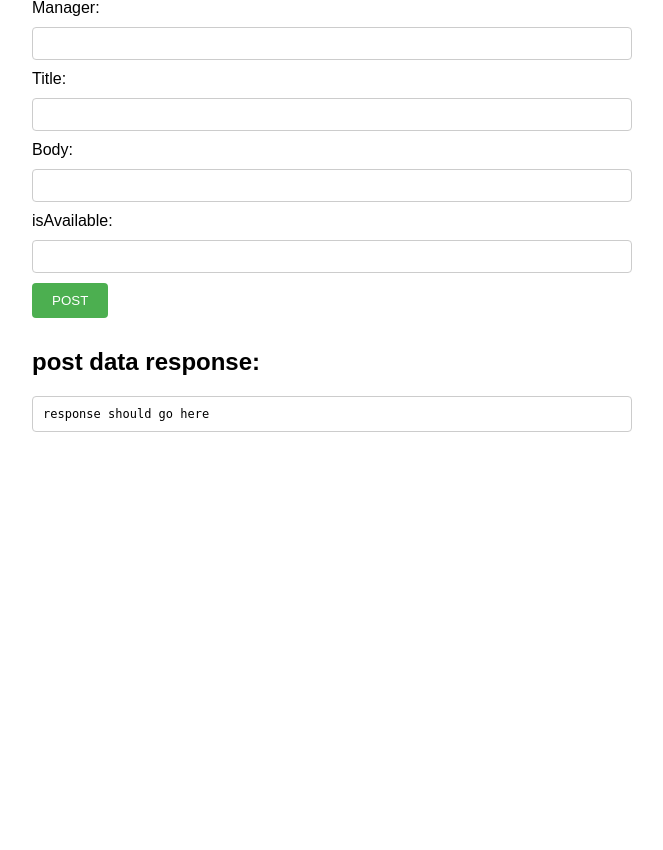
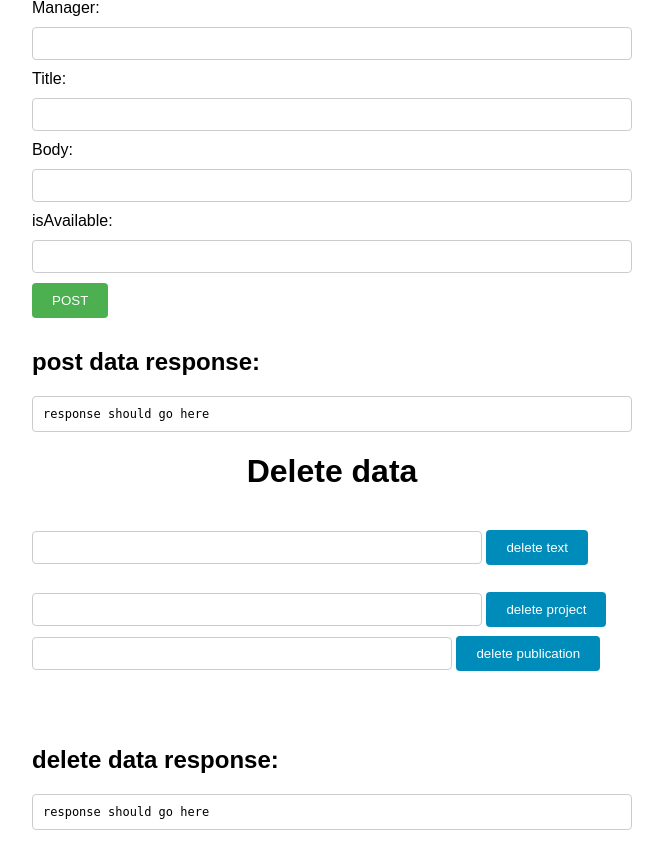
Before and after one commit to Procentaurus/ArticleManager, a Django app: page / in a window 1280 px wide. Shown: the part 2063-2913 px from the top of the page, without its empty margins (308-971 px from the left). Before the commit the page ends 2495 px from the top, so only its background shows below. Run offline with Django 4.2, Linux system fonts and the light colour scheme.

Commit message:
Add 'Delete data'

```diff
--- a/frontend/templates/frontend/index.html
+++ b/frontend/templates/frontend/index.html
@@ -65,7 +65,8 @@
 
         #registerAndLoginResponseContainer,
         #getDataResponseContainer,
-        #postDataResponseContainer {
+        #postDataResponseContainer,
+        #deleteDataResponseContainer {
             margin-top: 20px;
             padding: 10px;
             border: 1px solid #ccc;
@@ -82,7 +83,10 @@
         #textButton,
         #projectButton,
         #publicationsButton,
-        #publicationButton {
+        #publicationButton,
+        #deleteTextButton,
+        #deleteProjectButton,
+        #deletePublicationButton {
             background-color: #008CBA;
             color: white;
             padding: 10px 20px;
@@ -97,8 +101,14 @@
 
         #textTextField,
         #projectTextField,
-        #publicationTextField {
+        #publicationTextField,
+        #deleteTextTextField,
+        #deleteProjectTextField {
             width: 75%;
+        }
+
+        #deletePublicationTextField {
+            width: 70%;
         }
     </style>
 
@@ -233,6 +243,27 @@
 
     <h2>post data response:</h2>
     <div id="postDataResponseContainer">response should go here</div>
+
+    <h1>Delete data</h1>
+
+    <br/>
+    <div>
+        <input type="text" id="deleteTextTextField">
+        <button id="deleteTextButton">delete text</button>
+    </div>
+    <br/>
+    <div>
+        <input type="text" id="deleteProjectTextField">
+        <button id="deleteProjectButton">delete project</button>
+    </div>
+    <div>
+        <input type="text" id="deletePublicationTextField">
+        <button id="deletePublicationButton">delete publication</button>
+    </div>
+    <br/>
+    <br/>
+    <h2>delete data response:</h2>
+    <div id="deleteDataResponseContainer">response should go here</div>
 </div>
 
 
@@ -439,6 +470,7 @@
             }
         });
         }
+        localStorage.removeItem('token');
     });
 
     document.getElementById("textsButton").addEventListener("click", function () {
@@ -631,6 +663,106 @@
         }
     });
 
+    document.getElementById("deleteProjectButton").addEventListener("click", function () {
+        var token = localStorage.getItem('token');
+        var projectName = document.getElementById("deleteProjectTextField").value;
+        if(token !== '' && token != null) {
+            $.ajax({
+            type: 'DELETE',
+            url: 'http://127.0.0.1:8000/internal/projects/' + projectName + '/',
+            headers: {
+                'Authorization': 'Token ' + token
+            },
+            success: function (response) {
+                printResponseForDeleteData(response);
+            },
+            error: function (xhr, status, error) {
+                printErrorForDeleteData(xhr, status, error);
+            }
+        });
+        } else {
+            $.ajax({
+            type: 'DELETE',
+            url: 'http://127.0.0.1:8000/internal/projects/' + projectName + '/',
+            success: function (response) {
+                printResponseForDeleteData(response);
+            },
+            error: function (xhr, status, error) {
+                printErrorForDeleteData(xhr, status, error);
+            }
+        });
+        }
+
+    });
+
+    document.getElementById("deleteTextButton").addEventListener("click", function () {
+        var token = localStorage.getItem('token');
+        var textNumber = document.getElementById("deleteTextTextField").value;
+        if(token !== '' && token != null) {
+            $.ajax({
+            type: 'DELETE',
+            url: 'http://127.0.0.1:8000/internal/texts/' + textNumber + '/',
+            headers: {
+                'Authorization': 'Token ' + token
+            },
+            success: function (response) {
+                printResponseForDeleteData(response);
+            },
+            error: function (xhr, status, error) {
+                printErrorForDeleteData(xhr, status, error);
+            }
+        });
+        } else {
+            $.ajax({
+            type: 'DELETE',
+            url: 'http://127.0.0.1:8000/internal/texts/' + textNumber + '/',
+            headers: {
+                'Authorization': 'Token ' + token
+            },
+            success: function (response) {
+                printResponseForDeleteData(response);
+            },
+            error: function (xhr, status, error) {
+                printErrorForDeleteData(xhr, status, error);
+            }
+        });
+        }
+    });
+
+    document.getElementById("deletePublicationButton").addEventListener("click", function () {
+        var token = localStorage.getItem('token');
+        var publicationName = document.getElementById("deletePublicationTextField").value;
+        if(token !== '' && token != null) {
+            $.ajax({
+            type: 'DELETE',
+            url: 'http://127.0.0.1:8000/external/publications/' + publicationName + '/',
+            headers: {
+                'Authorization': 'Token ' + token
+            },
+            success: function (response) {
+                printResponseForDeleteData(response);
+            },
+            error: function (xhr, status, error) {
+                printErrorForDeleteData(xhr, status, error);
+            }
+        });
+        } else {
+            $.ajax({
+            type: 'DELETE',
+            url: 'http://127.0.0.1:8000/external/publications/' + publicationName + '/',
+            headers: {
+                'Authorization': 'Token ' + token
+            },
+            success: function (response) {
+                printResponseForDeleteData(response);
+            },
+            error: function (xhr, status, error) {
+                printErrorForDeleteData(xhr, status, error);
+            }
+        });
+        }
+    });
+
     function printResponseForRegisterAndLogin(response) {
         var html = '';
         if (Array.isArray(response)) {
@@ -688,6 +820,10 @@
         $('#postDataResponseContainer').html(html);
     }
 
+    function printResponseForDeleteData(response) {
+        $('#deleteDataResponseContainer').html('no response');
+    }
+
     function printErrorForRegisterAndLogin(xhr, status, error) {
         var html = '';
         html += '<p>' + xhr['responseText'] + '</p>';
@@ -712,6 +848,13 @@
         $('#postDataResponseContainer').html(html);
     }
 
+    function printErrorForDeleteData(xhr, status, error) {
+        var html = '';
+        html += '<p>' + xhr['responseText'] + '</p>';
+        html += '<p>' + xhr['status'] + '</p>';
+        html += '<p>' + xhr['statusText'] + '</p>';
+        $('#deleteDataResponseContainer').html(html);
+    }
 </script>
 
 </body>
```
